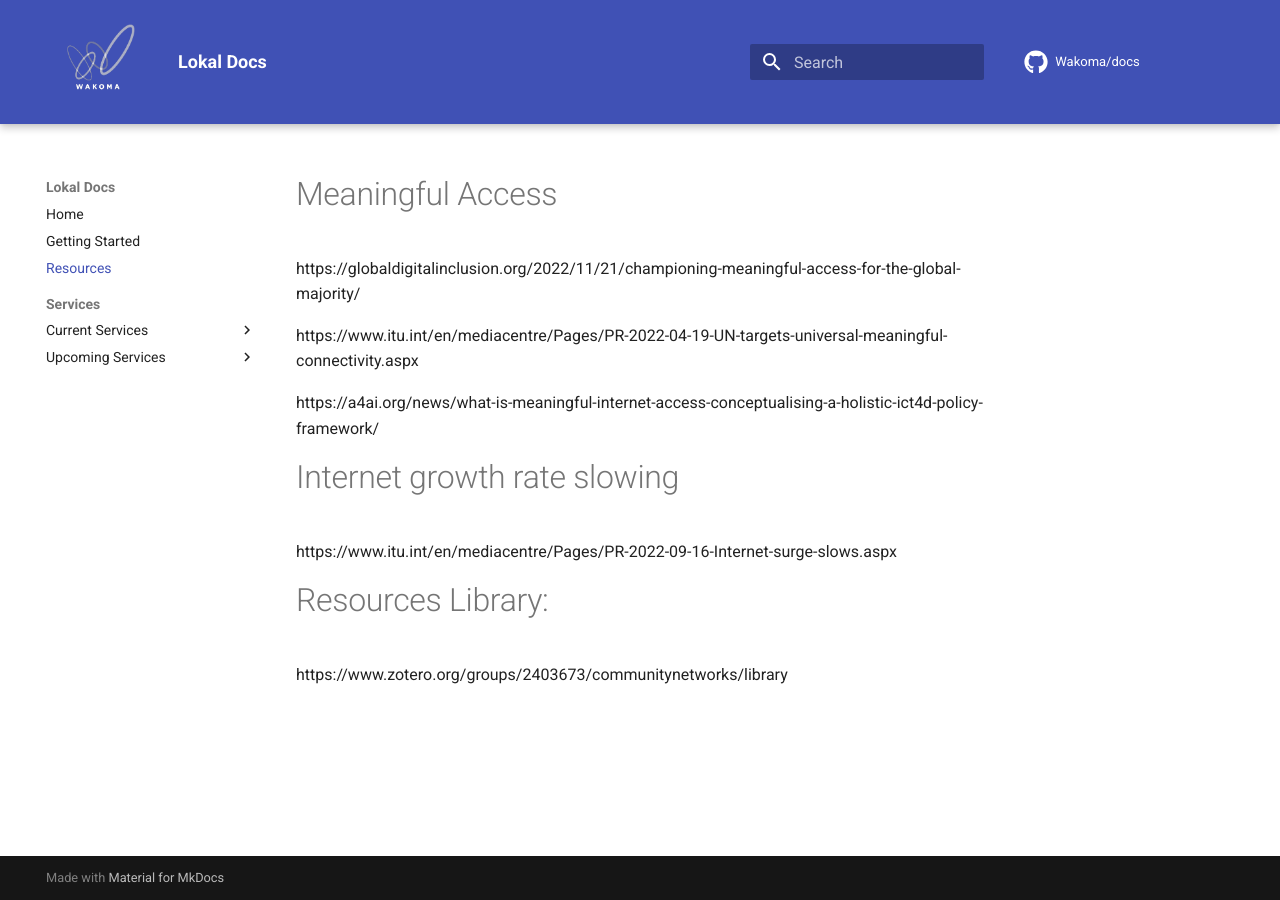
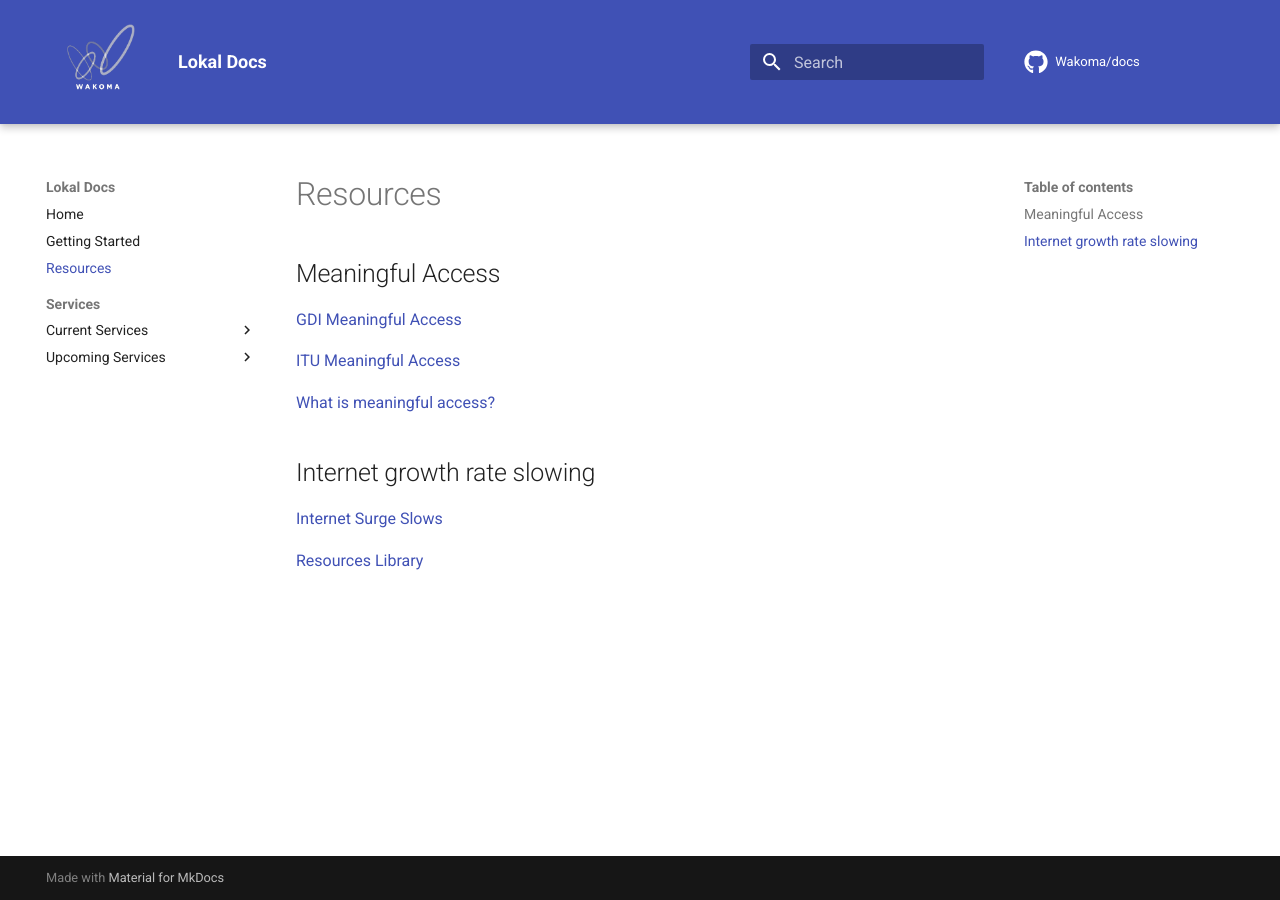
Before and after one commit to Wakoma/docs, an MkDocs documentation site: the page built from docs/resources.md, in a window 1280 px wide. Built offline with MkDocs 1.6.1 and Material for MkDocs 9.7.7, drawn with Linux system fonts in a browser that asks for light colours; comment, search, counter and statistics services are not loaded.

Commit message:
Update resources.md

```diff
--- a/docs/resources.md
+++ b/docs/resources.md
@@ -1,19 +1,21 @@
 
 
-# Meaningful Access
 
-https://globaldigitalinclusion.org/2022/11/21/championing-meaningful-access-for-the-global-majority/
-
-https://www.itu.int/en/mediacentre/Pages/PR-2022-04-19-UN-targets-universal-meaningful-connectivity.aspx
-
-https://a4ai.org/news/what-is-meaningful-internet-access-conceptualising-a-holistic-ict4d-policy-framework/
+# Resources
 
 
-# Internet growth rate slowing
+## Meaningful Access
 
-https://www.itu.int/en/mediacentre/Pages/PR-2022-09-16-Internet-surge-slows.aspx
+[GDI Meaningful Access](https://globaldigitalinclusion.org/2022/11/21/championing-meaningful-access-for-the-global-majority/)
+
+[ITU Meaningful Access](https://www.itu.int/en/mediacentre/Pages/PR-2022-04-19-UN-targets-universal-meaningful-connectivity.aspx)
+
+[What is meaningful access?](https://a4ai.org/news/what-is-meaningful-internet-access-conceptualising-a-holistic-ict4d-policy-framework/)
 
 
-# Resources Library:
+## Internet growth rate slowing
 
-https://www.zotero.org/groups/2403673/communitynetworks/library
+[Internet Surge Slows](https://www.itu.int/en/mediacentre/Pages/PR-2022-09-16-Internet-surge-slows.aspx)
+
+
+[Resources Library](https://www.zotero.org/groups/2403673/communitynetworks/library)
```
